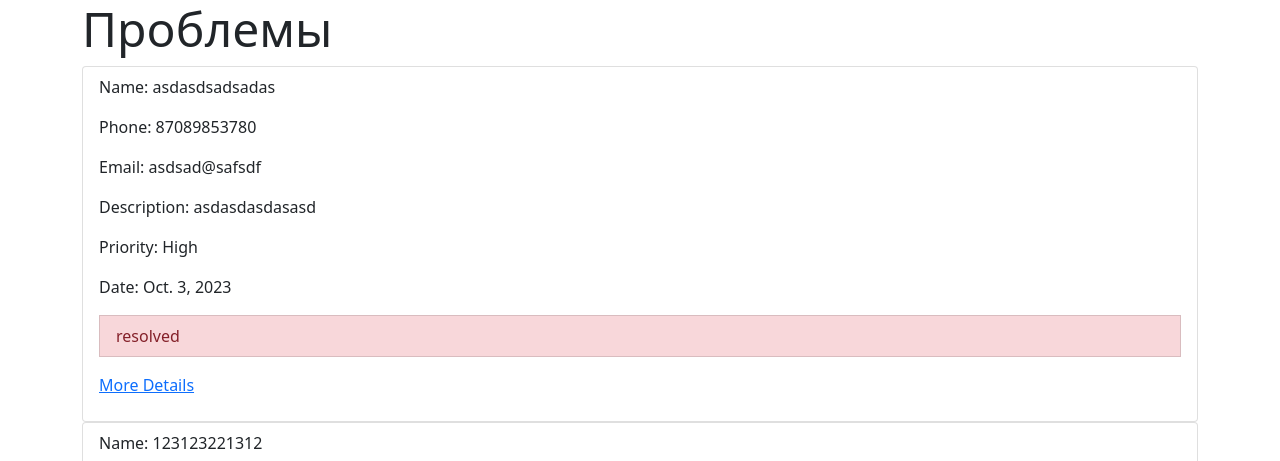
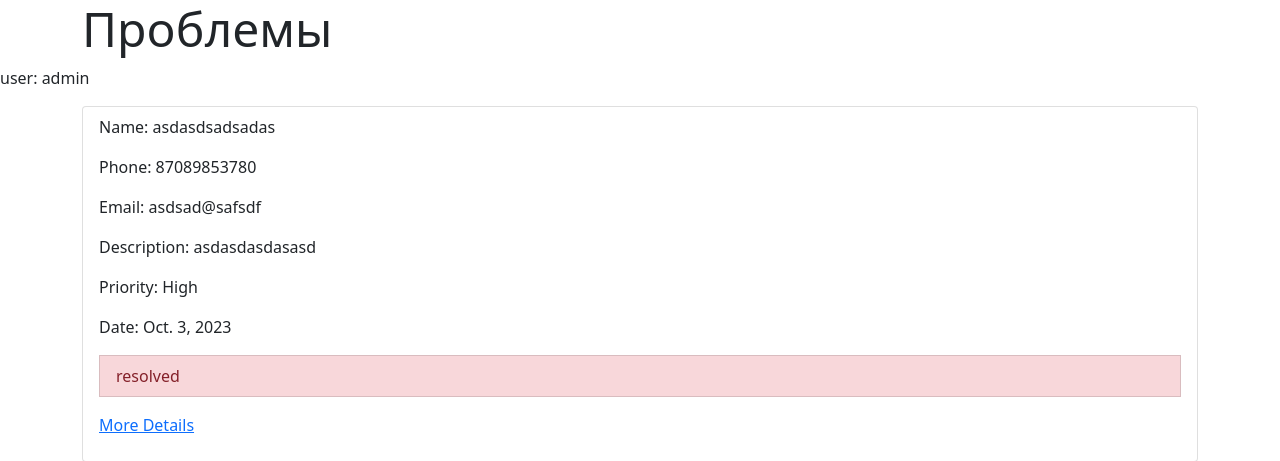
Before and after one commit to Redmi4ek/Django_course, a Django app: page /all_problem/ in a window 1280 px wide. Shown: the top 461 px of the page. Run offline with Django 4.2, Linux system fonts and the light colour scheme; a user stored in the database is signed in; data comes from the database, SQL or seed files in the repository; both versions use the stored data as it was after the commit.

Commit message:
обнов

```diff
--- a/desk/helpdesk/templates/all_problem.html
+++ b/desk/helpdesk/templates/all_problem.html
@@ -14,6 +14,7 @@
     <div class="container">
         <h1 class="display-5">Проблемы</h1>
     </div>
+        <p>user: {{ user.username }}</p>
         {% for problem in problems %}
        <div class="container">
          <ul class="list-group">
--- a/desk/helpdesk/templates/more.html
+++ b/desk/helpdesk/templates/more.html
@@ -19,7 +19,7 @@
 
         <form method="post">
             <label for="actions">Actions:</label>
-            <textarea id="actions" name="actions" rows="4" cols="50" class="form-control" id="exampleFormControlTextarea1" rows="3">{{ problem_more.actions_taken }}</textarea><br>
+            <textarea id="actions" name="actions" rows="4" cols="50" class="form-control" id="exampleFormControlTextarea1" rows="3">{{ problem_more.actions_taken }}</textarea>
 
             <label for="status">Status:</label>
             <select class="form-select form-select-sm" aria-label=".form-select-sm example" id="status" name="status">
@@ -31,7 +31,7 @@
                 {% endif %}
             </select><br>
 
-            {% if is_tester or is_reception %}
+            {% if is_tester or reception_users %}
             <label for="assigned_user">Переназначить пользователю:</label>
             <select id="assigned_user" name="assigned_user">
                 <option value="" {% if not problem_more.assigned_user %}selected{% endif %}>Не назначено</option>
--- a/desk/helpdesk/views.py
+++ b/desk/helpdesk/views.py
@@ -51,16 +51,16 @@ def add_problem(request):
 
 @login_required
 def all_problems(request):
-    reception_group = Group.objects.get(name='Reception')
-    tester_group = Group.objects.get(name='Tester')
-    is_reception_user = reception_group.user_set.filter(id=request.user.id).exists()
-    is_tester_user = tester_group.user_set.filter(id=request.user.id).exists()
+    reception = Group.objects.get(name='Reception')
+    tester = Group.objects.get(name='Tester')
+    is_reception_user = reception.user_set.filter(id=request.user.id)
+    is_tester_user = tester.user_set.filter(id=request.user.id)
 
     if is_reception_user or is_tester_user:
         if is_reception_user:
             problems = HellpDesk.objects.filter(assigned_user=request.user)
         elif is_tester_user:
-            problems = HellpDesk.objects.filter(Q(creator_name=request.user.username) | Q(status='resolved', confirmed=False) )
+            problems = HellpDesk.objects.filter(name=request.user.username) | HellpDesk.objects.filter(status='resolved', confirmed=False)
     else:
         problems = HellpDesk.objects.filter(confirmed=False)
 
@@ -80,17 +80,18 @@ def more_details(request, problem_id):
 
 
         if is_tester:
+
+            if new_assigned_user_id:
+                new_assigned_user = User.objects.get(id=new_assigned_user_id)
+                problem_more.assigned_user = new_assigned_user
+                problem_more.save()
+
             if new_status == "confirmed":
                 problem_more.delete()
                 return redirect('all_problem')
             else:
                 problem_more.actions_taken = actions
                 problem_more.status = new_status
-
-            if new_assigned_user_id:
-                new_assigned_user = User.objects.get(id=new_assigned_user_id)
-                problem_more.assigned_user = new_assigned_user
-                problem_more.save()
 
         elif is_reception:
             if new_status in ['new', 'in progress']:
@@ -103,7 +104,6 @@ def more_details(request, problem_id):
                 problem_more.save()
 
             elif new_status == 'resolved' and problem_more.status != 'resolved':
-                # Запрет изменения на "resolved", если статус уже "resolved"
                 problem_more.status = new_status
                 problem_more.assigned_user = None
                 problem_more.actions_taken = actions
```
Also changed, not shown: desk/db.sqlite3.
